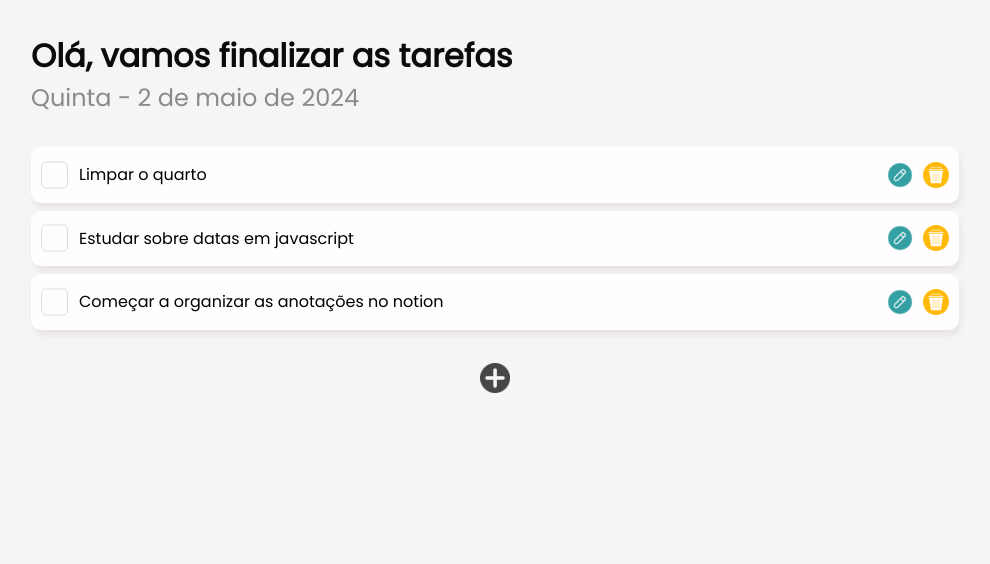
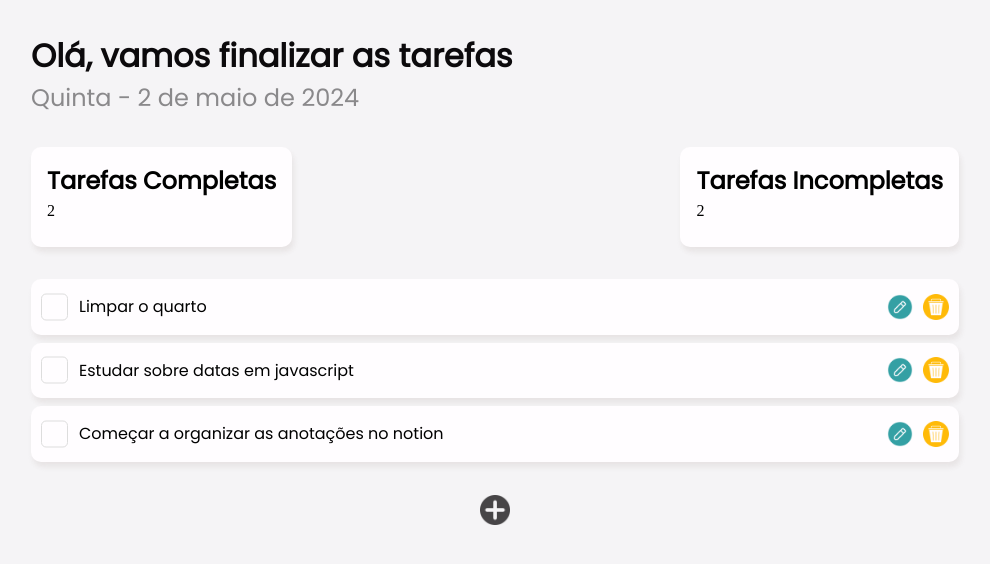
Before and after one commit to andersonlscesar/react-apps, a React (Create React App) app in the folder 01-todolist/: page / in a window 1280 px wide. Shown: the top 564 px of the page, without its empty margins (145-1135 px from the left). Built offline with nearby package versions, Linux system fonts and the light colour scheme.

Commit message:
começando a desenvolver o status

```diff
--- a/01-todolist/src/App.js
+++ b/01-todolist/src/App.js
@@ -3,6 +3,7 @@ import { useState } from "react";
 import Header from "./Components/Header";
 import TaskList from "./Components/TaskList";
 import CreateNewTask from "./Components/CreateNewTask";
+import Status from "./Components/Status";
 
 
 const taskList = [
@@ -53,6 +54,18 @@ export default function App() {
         <div className="container">
             <Header />
 
+            <div className="status-container">
+                <Status >
+                    Tarefas Completas
+                </Status>
+
+                <Status >
+                    Tarefas Incompletas
+                </Status>
+            </div>
+
+
+
             <TaskList   data={ taskListState }
                         onDeleteTask={ handleDeleteTask }
                         showFormAddTask={ showFormAddTask }
--- a/01-todolist/src/Components/FormEditTask.js
+++ b/01-todolist/src/Components/FormEditTask.js
@@ -20,7 +20,7 @@ export default function FormEditTask({ onShowEditForm, currentTask }) {
         <form className="form-task" onSubmit={ handleSubmit }>
 
             <div className="input-container">
-                <input type="text" placeholder="Nova descrição para a tarefa..." value={ editedTask } onChange={ e => setEditedTask( e.target.value ) }/>
+                <input type="text" placeholder="Nova descrição para a tarefa..." value={ editedTask } onChange={ e => setEditedTask( e.target.value ) } autoFocus/>
                 <button type="button" title="Cancelar" className="cancel-task" onClick={ _ => onShowEditForm( false ) }></button>
             </div>
             <button className="edit-new-task-button submit" type="submit" title="Editar tarefa"></button>
--- a/01-todolist/src/Components/FormTask.js
+++ b/01-todolist/src/Components/FormTask.js
@@ -24,7 +24,7 @@ export default function FormTask( { onShow, newTask, onTask, onAddTask } ) {
         <form className="form-task" onSubmit={ handleSubmit }>
 
             <div className="input-container">
-                <input type="text" placeholder="Descrição da tarefa..." value={ newTask } onChange={ e => onTask( e.target.value ) }/>
+                <input type="text" placeholder="Descrição da tarefa..." value={ newTask } onChange={ e => onTask( e.target.value ) } autoFocus/>
                 <button type="button" title="Cancelar" className="cancel-task" onClick={ _ => onShow( false ) }></button>
             </div>
 
--- /dev/null
+++ b/01-todolist/src/Components/Status.js
@@ -0,0 +1,9 @@
+export default function Status({ children }) {
+
+    return (
+        <div className="status">
+            <h2>{ children }</h2>
+            <span className="status__number">2</span>
+        </div>
+    );
+}
--- a/01-todolist/src/Components/Task.js
+++ b/01-todolist/src/Components/Task.js
@@ -7,7 +7,7 @@ export default function Task({ task, onDeleteTask,  onShowFormAddTask }) {
     const [ checkbox, setCheckbox ] = useState( false );
     const [ showEditForm, setShowEditForm ] = useState( false );
 
-    function handleShowEditForm( idTask ) {
+    function handleShowEditForm() {
 
         setShowEditForm( editForm => !editForm );
         onShowFormAddTask( false );
--- a/01-todolist/src/styles.css
+++ b/01-todolist/src/styles.css
@@ -27,6 +27,11 @@
 @font-face {
     font-family: "Poppins-medium";
     src: url("../public/Poppins/Poppins-Medium.ttf") format("truetype");
+}
+
+@font-face {
+    font-family: "Digital-number";
+    src: url("../public/DigitalNumber/DigitalDisplayRegular-ODEO.ttf") format("truetype");
 }
 
 body {
@@ -210,3 +215,26 @@ body {
 .input-container {
     position: relative;
 }
+
+/*
+STATUS
+*/
+
+.status-container {
+    display: flex;
+    margin-top: 2rem;
+    justify-content: space-between;
+
+}
+
+.status {
+    background-color: var(--list-bg-color);
+    border-radius: 10px;
+    padding: 1rem;
+    min-height: 100px;
+    box-shadow: 2px 5px 5px  rgba(224, 218, 218, .6);
+}
+
+.status__number {
+    font-family: "Digital-number";
+}
```
Also changed, not shown: 01-todolist/public/DigitalNumber/DigitalDisplayRegular-ODEO.ttf (added).
